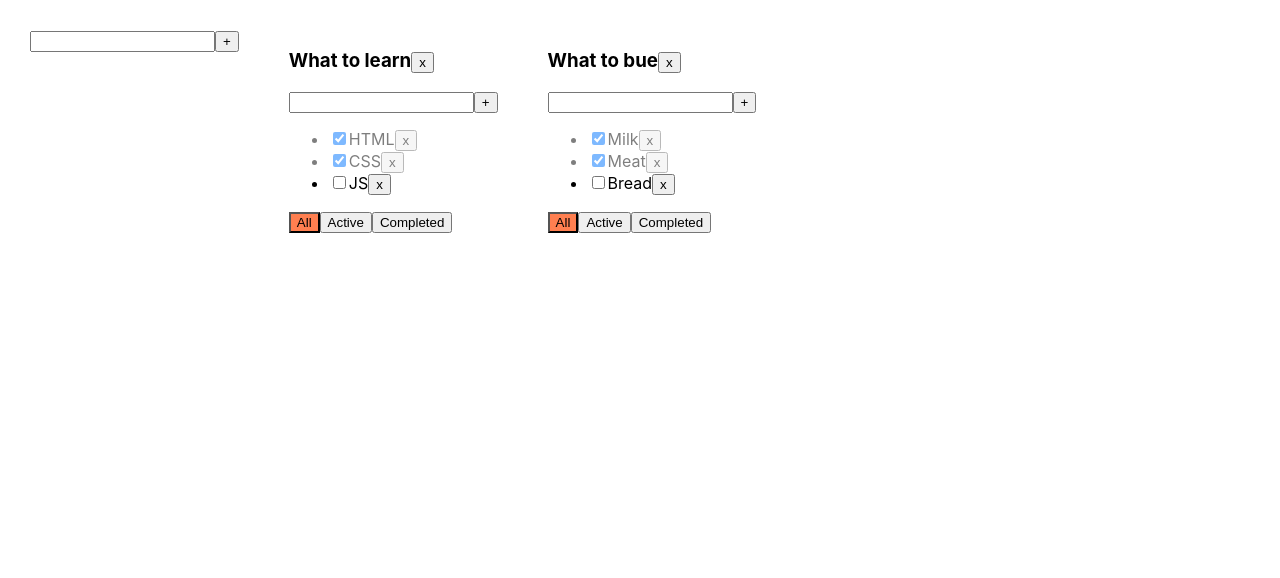
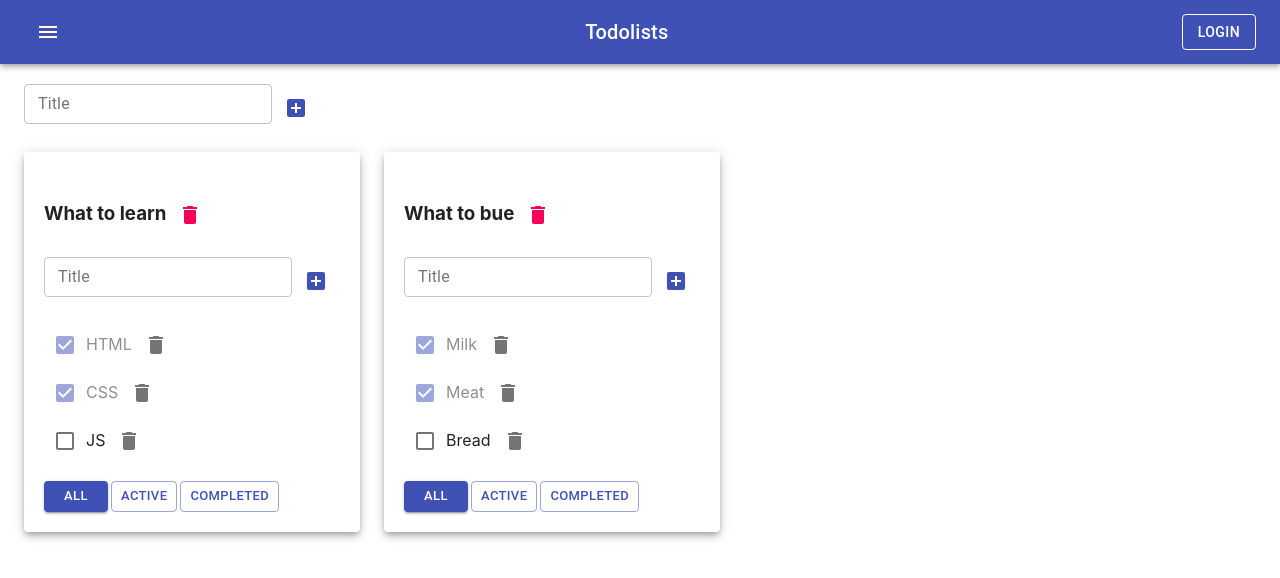
Before and after one commit to Inna3112/TodoList, a React (Create React App) app: page / in a window 1280 px wide. Shown: the top 578 px of the page. Built offline with nearby package versions, Linux system fonts and the light colour scheme.

Commit message:
Added material UI into the progect

```diff
--- a/package.json
+++ b/package.json
@@ -3,6 +3,8 @@
   "version": "0.1.0",
   "private": true,
   "dependencies": {
+    "@material-ui/core": "^4.11.4",
+    "@material-ui/icons": "^4.11.2",
     "@testing-library/jest-dom": "^4.2.4",
     "@testing-library/react": "^9.3.2",
     "@testing-library/user-event": "^7.1.2",
--- a/src/AddItemForm.tsx
+++ b/src/AddItemForm.tsx
@@ -1,4 +1,6 @@
 import React, {useState, KeyboardEvent, ChangeEvent, MouseEvent} from 'react';
+import {AddBox, Delete} from "@material-ui/icons";
+import {IconButton, TextField} from "@material-ui/core";
 
 type AddItemPropsType = {
     addItem: (title: string) => void
@@ -26,17 +28,30 @@
         setTitle(e.currentTarget.value)
         setError(false)
     }
-    const errorMessage = error
-        ? <div className="error-message">Title is required</div>
-        : null
+    // const errorMessage = error
+    //     ? <div className="error-message">Title is required</div>
+    //     : null
 
     return <div>
-        <input className={error ? "error" : ""}
-               value={title}
-               onChange={onChangeTitle}
-               onKeyPress={onKeyPressAddItem}
+        <TextField
+            variant={"outlined"}
+            error={error}
+            value={title}
+            onChange={onChangeTitle}
+            onKeyPress={onKeyPressAddItem}
+            label={"Title"}
+            helperText={error && "Title is requared"}
+            size={"small"}
         />
-        <button onClick={onClickAddItem}>+</button>
-        {errorMessage}
+        {/*<input className={error ? "error" : ""}*/}
+        {/*       value={title}*/}
+        {/*       onChange={onChangeTitle}*/}
+        {/*       onKeyPress={onKeyPressAddItem}*/}
+        {/*/>*/}
+        {/*<button onClick={onClickAddItem}>+</button>*/}
+        <IconButton onClick={onClickAddItem} color={"primary"}>
+            <AddBox/>
+        </IconButton>
+        {/*{errorMessage}*/}
     </div>
 }
--- a/src/App.tsx
+++ b/src/App.tsx
@@ -3,6 +3,8 @@
 import TodoList from "./TodoList";
 import {v1} from "uuid";
 import {AddItemForm} from "./AddItemForm";
+import {AppBar, Button, Container, Grid, IconButton, Paper, Toolbar, Typography} from "@material-ui/core";
+import {Menu} from "@material-ui/icons";
 
 export type TaskType = {
     id: string
@@ -45,7 +47,7 @@
         //tasks[todoListID] = tasks[todoListID].filter(t => t.id !== taskId)
         //    UI обновись!!!
         //setTasks({...tasks})
-        setTasks({...tasks, [todoListID] : tasks[todoListID].filter(t => t.id !== taskId)})
+        setTasks({...tasks, [todoListID]: tasks[todoListID].filter(t => t.id !== taskId)})
     }
 
     function addTask(title: string, todoListID: string) {
@@ -60,8 +62,10 @@
     function changeTaskStatus(taskId: string, newIsDoneValue: boolean, todoListID: string) {
         // tasks[todoListID] = tasks[todoListID].map(t => t.id === taskId ? {...t, isDone: newIsDoneValue} : t)
         // setTasks({...tasks})
-        setTasks({...tasks,
-            [todoListID] : tasks[todoListID].map(t => t.id === taskId ? {...t, isDone: newIsDoneValue} : t)})
+        setTasks({
+            ...tasks,
+            [todoListID]: tasks[todoListID].map(t => t.id === taskId ? {...t, isDone: newIsDoneValue} : t)
+        })
 
     }
 
@@ -69,26 +73,30 @@
         setTodoLists(todoLists.map(tl => tl.id === todoListID ? {...tl, filter: value} : tl))
     }
 
-    function removeTodoList(todoListID: string){
+    function removeTodoList(todoListID: string) {
         setTodoLists(todoLists.filter(tl => tl.id !== todoListID))
         delete tasks[todoListID]
     }
-    function addTodoList(title:string){
+
+    function addTodoList(title: string) {
         const newTodoListID = v1()
         const newTodoList: TodoListType = {id: newTodoListID, title, filter: 'all'}
         setTodoLists([...todoLists, newTodoList])
         setTasks({...tasks, [newTodoListID]: []})
     }
+
     function changeTaskTitle(taskId: string, newTitle: string, todoListID: string) {
         // tasks[todoListID] = tasks[todoListID].map(t => t.id === taskId ? {...t, title: newTitle} : t)
         // setTasks({...tasks})
-        setTasks({...tasks,
-            [todoListID] : tasks[todoListID].map(t => t.id === taskId ? {...t, title: newTitle} : t)})
+        setTasks({
+            ...tasks,
+            [todoListID]: tasks[todoListID].map(t => t.id === taskId ? {...t, title: newTitle} : t)
+        })
     }
+
     function changeTodoListTitle(newTitle: string, todoListID: string) {
         setTodoLists(todoLists.map(tl => tl.id === todoListID ? {...tl, title: newTitle} : tl))
     }
-
 
 
     //UI
@@ -115,7 +123,9 @@
 
     const todoListsComponents = todoLists.map(tl => {
         return (
-            <TodoList key={tl.id}
+            <Grid item key={tl.id}>
+                <Paper elevation={5} style={{padding: "20px"}}>
+                    <TodoList
                               todoListID={tl.id}
                               title={tl.title}
                               tasks={getTasksForTodolist(tl)}
@@ -128,13 +138,34 @@
                               removeTodoList={removeTodoList}
                               changeTodoListTitle={changeTodoListTitle}
                     />
+                </Paper>
+            </Grid>
         )
     })
     return (
-        <div
-    className = "App" >
-            <AddItemForm addItem={addTodoList} />
+        <div>
+            <AppBar position={"static"}>
+                <Toolbar style={{justifyContent: "space-between"}}>
+                    <IconButton color={"inherit"}>
+                        <Menu/>
+                    </IconButton>
+                    <Typography variant={"h6"}>
+                        Todolists
+                    </Typography>
+                    <Button
+                        color={"inherit"}
+                        variant={"outlined"}
+                    >Login</Button>
+                </Toolbar>
+            </AppBar>
+            <Container fixed>
+                <Grid container style={{padding: "20px 0"}}>
+                    <AddItemForm addItem={addTodoList}/>
+                </Grid>
+                <Grid container spacing={3}>
                     {todoListsComponents}
+                </Grid>
+            </Container>
         </div>
     );
 }
--- a/src/TodoList.tsx
+++ b/src/TodoList.tsx
@@ -2,6 +2,8 @@
 import {FilterValuesType, TaskType} from "./App";
 import {AddItemForm} from "./AddItemForm";
 import EditableSpan from "./EditableSpan";
+import {Button, Checkbox, IconButton} from "@material-ui/core";
+import {Delete} from "@material-ui/icons";
 
 
 type TodoListPropsType = {
@@ -25,15 +27,13 @@
                       addTask,
                       removeTask: tlRemoveTask,
                       changeTaskStatus,
-                      changeTaskTitle:tlChangeTaskTitle,
+                      changeTaskTitle: tlChangeTaskTitle,
                       removeTodoList,
                       changeFilter,
                       changeTodoListTitle: tlChangeTodoListTitle
                   }: TodoListPropsType) {
     // const {filter, tasks, title: tlTitle, addTask, removeTask, changeFilter} = props;
 
-    // const [title, setTitle] = useState<string>("");
-    // const [error, setError] = useState<boolean>(false);
     const addTaskToAddItemForm = (title: string) => {
         addTask(title, todoListID)
     }
@@ -44,40 +44,32 @@
         const tlChangeTaskStatus = (e: ChangeEvent<HTMLInputElement>) => {
             changeTaskStatus(t.id, e.currentTarget.checked, todoListID)
         }
-        const changeTaskTitle = (title:string) => {
+        const changeTaskTitle = (title: string) => {
             tlChangeTaskTitle(t.id, title, todoListID)
         }
         return (
-            <li className={t.isDone ? "is-done" : ""}>
-                <input
+            <li>
+                <span className={t.isDone ? "is-done" : ""}>
+                    <Checkbox
+                        color={"primary"}
                         onChange={tlChangeTaskStatus}
-                    type="checkbox"
-                    checked={t.isDone}/>
+                        checked={t.isDone}
+                    />
+                    {/*<input*/}
+                    {/*    onChange={tlChangeTaskStatus}*/}
+                    {/*    type="checkbox"*/}
+                    {/*    checked={t.isDone}/>*/}
                     {/*<span>{t.title}</span>*/}
                     <EditableSpan title={t.title} changeTitle={changeTaskTitle}/>
-                <button onClick={removeTask}>x</button>
+                </span>
+                {/*<button onClick={removeTask}>x</button>*/}
+                <IconButton onClick={removeTask}>
+                    <Delete/>
+                </IconButton>
             </li>
         )
     })
-    // const onClickAddTask = () => {
-    //     const trimmedTitle = title.trim()
-    //     if (trimmedTitle) {
-    //         addTask(trimmedTitle, todoListID)
-    //     } else {
-    //         setError(true)
-    //     }
-    //     setTitle("")
-    // }
 
-    // const onKeyPressAddTask = (e: KeyboardEvent<HTMLInputElement>) => {
-    //     if (e.key === "Enter") {
-    //         onClickAddTask()
-    //     }
-    // }
-    // const onChangeTitle = (e: ChangeEvent<HTMLInputElement>) => {
-    //     setTitle(e.currentTarget.value)
-    //     setError(false)
-    // }
 
     const onClickAllFilter = () => changeFilter("all", todoListID)
     const onClickActiveFilter = () => changeFilter("active", todoListID)
@@ -90,32 +82,39 @@
     return (
         <div>
             <h3>
-                <EditableSpan title={tlTitle} changeTitle={changeTodoListTitle} />
-                <button onClick={onClickRemoveTodoList}>x</button>
+                <EditableSpan title={tlTitle} changeTitle={changeTodoListTitle}/>
+                {/*<button onClick={onClickRemoveTodoList}>x</button>*/}
+                <IconButton onClick={onClickRemoveTodoList} color={"secondary"}>
+                    <Delete/>
+                </IconButton>
             </h3>
             <AddItemForm addItem={addTaskToAddItemForm}/>
-            {/*<div>*/}
-            {/*    <input className={error ? "error" : ""}*/}
-            {/*           value={title}*/}
-            {/*           onChange={onChangeTitle}*/}
-            {/*           onKeyPress={onKeyPressAddTask}*/}
-            {/*    />*/}
-            {/*    <button onClick={onClickAddTask}>+</button>*/}
-            {/*    {errorMessage}*/}
-            {/*</div>*/}
-            <ul>
+
+            <ul style={{listStyle: "none", paddingLeft: "0px"}}>
                 {tasksJSXElements}
             </ul>
             <div>
-                <button className={filter === "all" ? "active-filter" : ""}
+                <Button
+                    variant={filter === "all" ? "contained" : "outlined"}
+                    size={"small"}
+                    color={"primary"}
+                    // className={filter === "all" ? "active-filter" : ""}
                     name="all" onClick={onClickAllFilter}>All
-                </button>
-                <button className={filter === "active" ? "active-filter" : ""}
+                </Button>
+                <Button
+                    variant={filter === "active" ? "contained" : "outlined"}
+                    size={"small"} color={"primary"}
+                    style={{marginLeft: "3px"}}
+                    // className={filter === "active" ? "active-filter" : ""}
                     name="active" onClick={onClickActiveFilter}>Active
-                </button>
-                <button className={filter === "completed" ? "active-filter" : ""}
+                </Button>
+                <Button
+                    variant={filter === "completed" ? "contained" : "outlined"}
+                    size={"small"} color={"primary"}
+                    style={{marginLeft: "3px"}}
+                    // className={filter === "completed" ? "active-filter" : ""}
                     name="completed" onClick={onClickCompletedFilter}>Completed
-                </button>
+                </Button>
             </div>
         </div>
     )
```
Also changed, not shown: src/EditableSpan.tsx (+10 -1 lines), 1 other file (tests, documents, lock files or other folders). Lines whose indentation alone changed are shown as unchanged.
